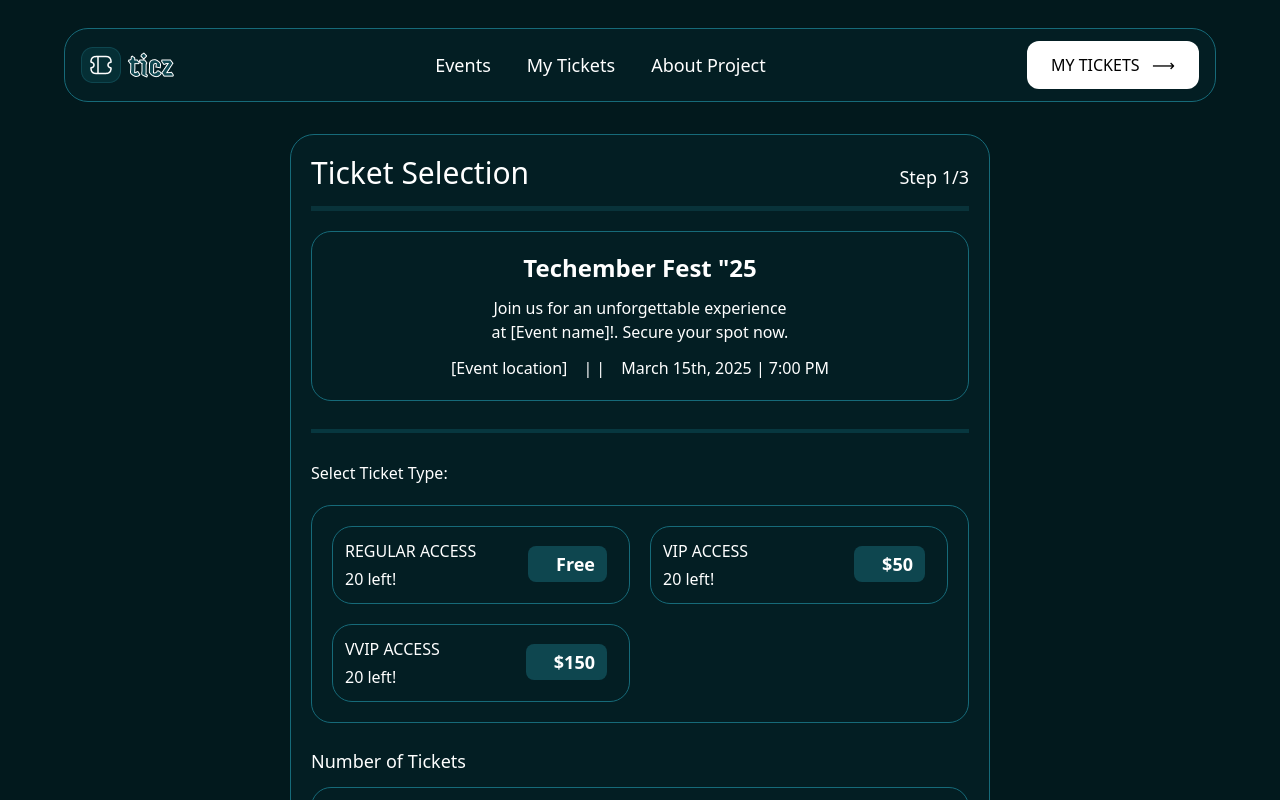
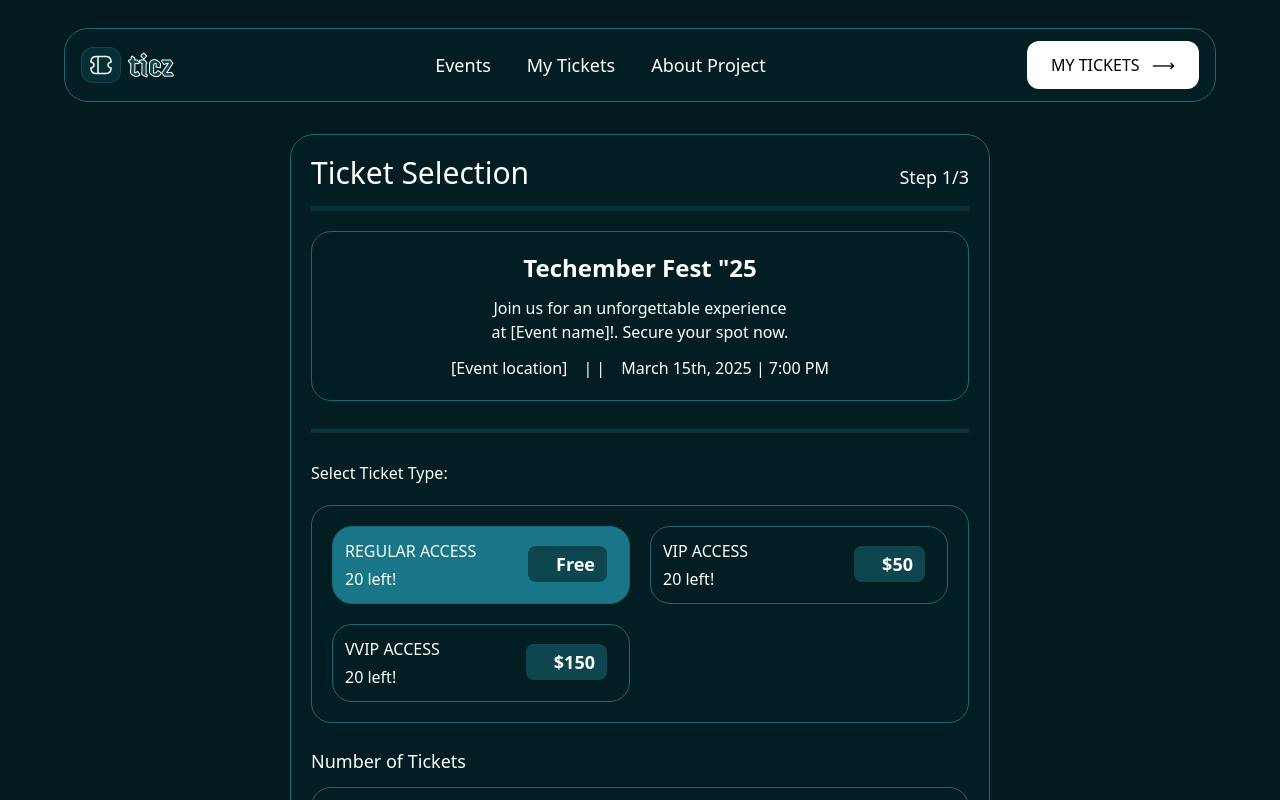
Before and after one commit to Kansoldev/conference-ticket-generator, a React (Vite) app: page / in a window 1280 px wide. Shown: the top 800 px of the page. Built offline with nearby package versions, Linux system fonts and the light colour scheme.

Commit message:
Add active state for ticket options

```diff
--- a/src/App.css
+++ b/src/App.css
@@ -12,3 +12,7 @@ body {
   width: 100%;
   height: 5px;
 }
+
+input[type="radio"]:checked + div {
+  background-color: #197686;
+}
```
